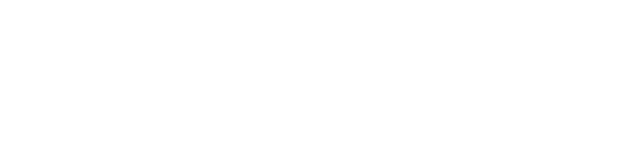
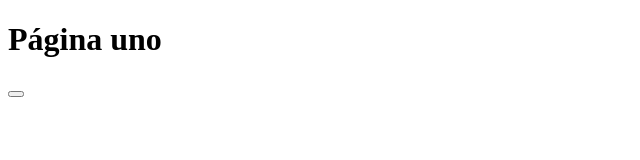
Before and after one commit to escobarkam7/baseDeDatosCSAlumnos, a plain HTML site: page index.html in a window 1280 px wide. Shown: the whole page, without its empty margins (0-640 px from the left). Drawn offline with Linux system fonts and the light colour scheme.

Commit message:
Volvemos a trabajar con la pag uno

```diff
--- a/index.html
+++ b/index.html
@@ -7,6 +7,13 @@
     <title>CSproyect</title>
 </head>
 <body>
+
+    <h1> Página uno </h1>
+    <a href = "paginaUno.html"><button></button></a>
+
+
+
+
     <script src="app.js"></script>
 </body>
 </html>
```
Also changed, not shown: paginaUno.html (+0 -1 lines).
